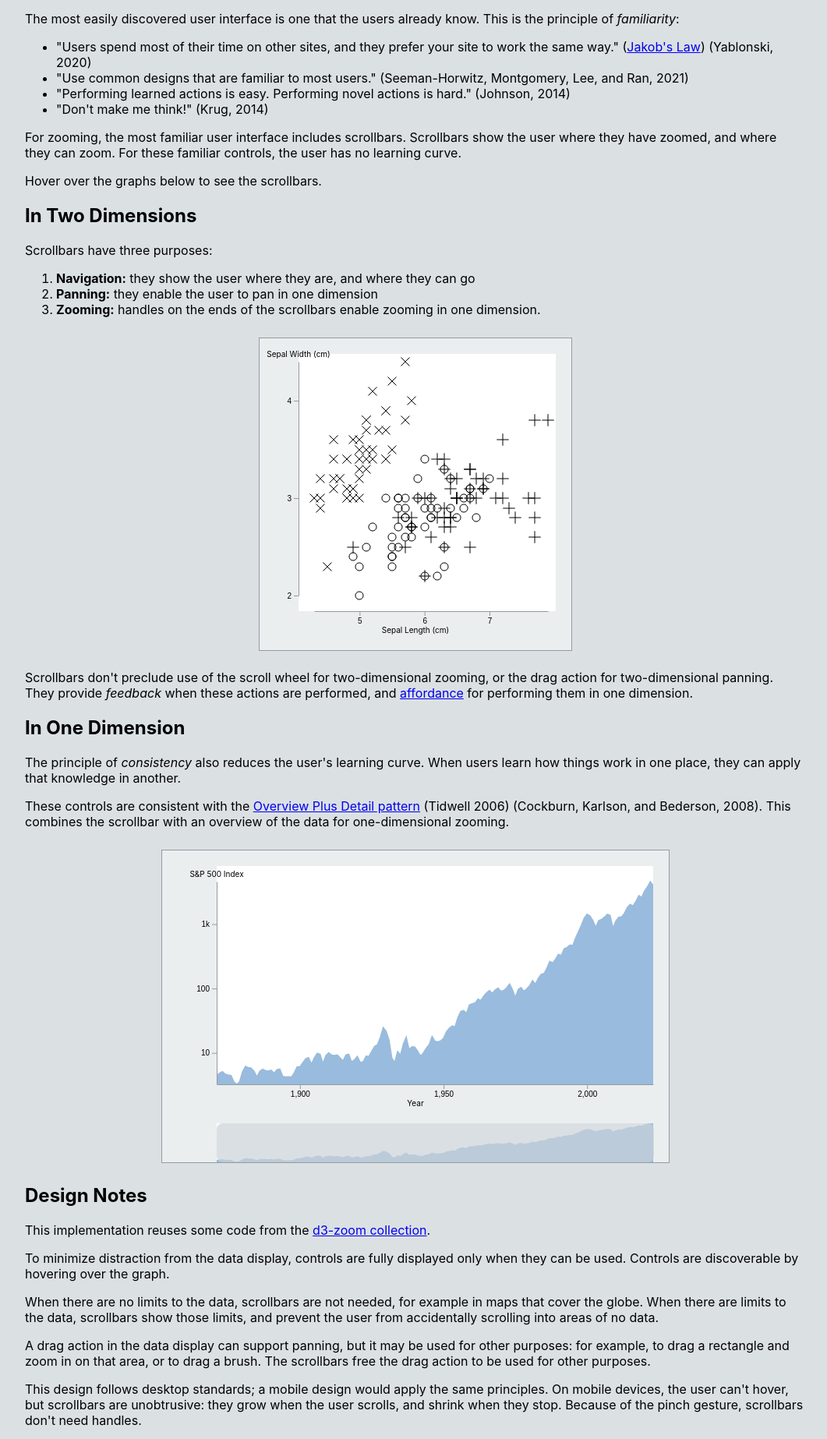
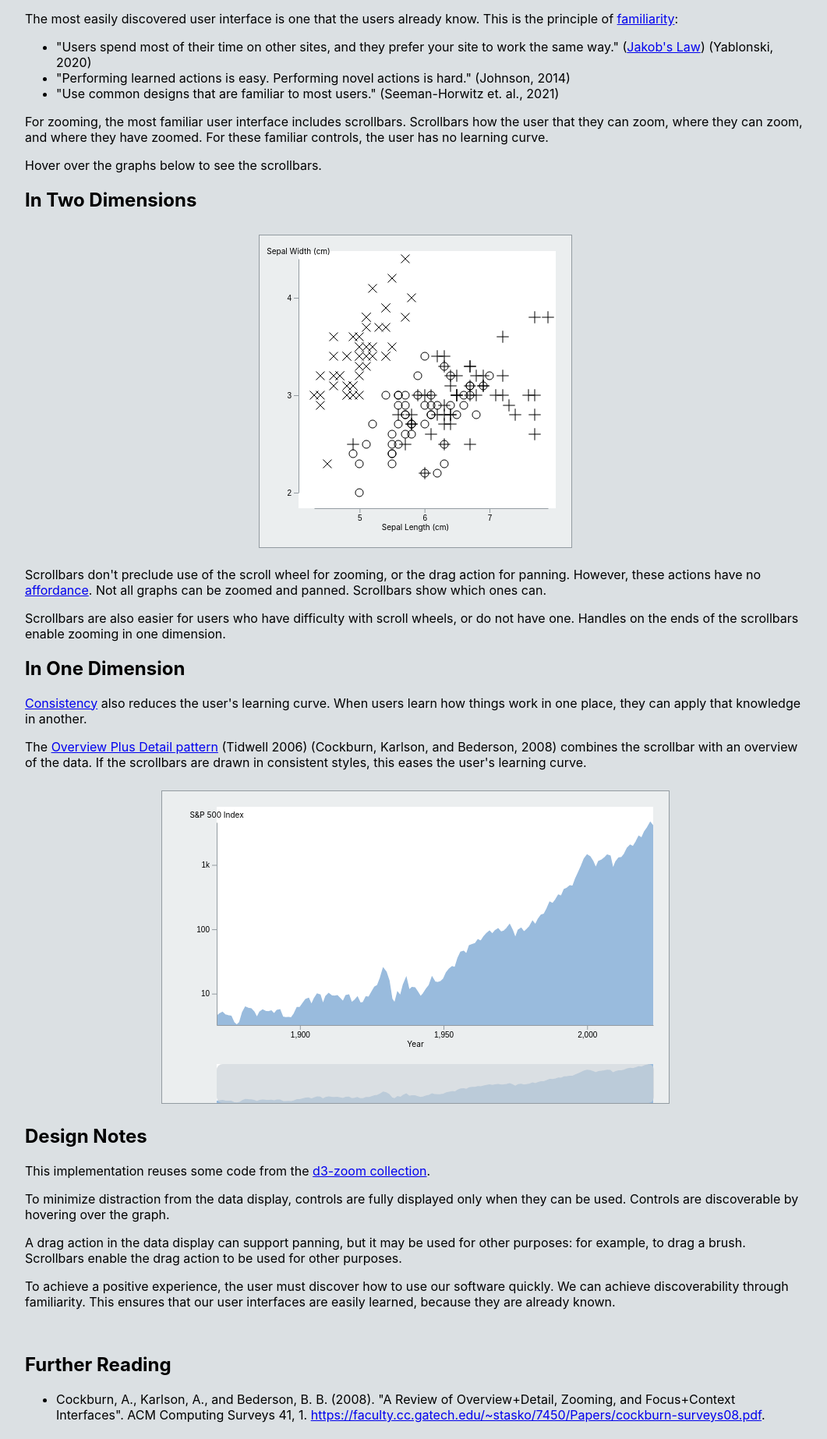
Before and after one commit to hemanrobinson/panning-zooming, a React (Create React App) app: page / in a window 1280 px wide. Shown: the part 448-2294 px from the top of the page at 78% size, without its empty margins (108-1169 px from the left). Built offline with nearby package versions, Linux system fonts and the light colour scheme.

Commit message:
improve text

```diff
--- a/src/App.js
+++ b/src/App.js
@@ -18,52 +18,46 @@ const App = () => {
                 The one great lesson of web design is:  <i>people surf</i>.
                 </p>
                 <p>
-                If users don't get value from a web page, quickly -- they move on.  For this reason, Jakob Nielsen recommends engaging the user <a href="https://www.nngroup.com/articles/how-long-do-users-stay-on-web-pages/">within the first 10 seconds</a>.
+                Jakob Nielsen recommends engaging the user <a href="https://www.nngroup.com/articles/how-long-do-users-stay-on-web-pages/">within the first 10 seconds</a> -- because if users don't get value from a web page, quickly, they move on.
                 </p>
                 <p className="center">
                     <a href="https://www.nngroup.com"><img title="Dr. Jakob Nielsen" alt="Dr. Jakob Nielsen" src={nielsen}/></a>
                 </p>
                 <p>
-                User interface design principles address this problem.  We want our user interfaces to achieve <a href="https://www.interaction-design.org/literature/article/make-it-easy-on-the-user-designing-for-discoverability-within-mobile-apps">discoverability</a>:  "the ease at which users can find new features or functions... and learn to use the things that they find."
+                For this reason, we want our user interfaces to achieve <a href="https://www.interaction-design.org/literature/article/make-it-easy-on-the-user-designing-for-discoverability-within-mobile-apps">discoverability</a>:  "the ease at which users can find new features or functions... and learn to use the things that they find."
                 </p>
                 <p>
-                The most easily discovered user interface is one that the users already know.  This is the principle of <i>familiarity</i>:
+                The most easily discovered user interface is one that the users already know.  This is the principle of <a href="https://www.educative.io/answers/what-are-learnability-principles-for-usability">familiarity</a>:
                 </p>
                 <ul>
                  <li>"Users spend most of their time on other sites, and they prefer your site to work the same way." (<a href="https://lawsofux.com/jakobs-law/">Jakob's Law</a>) (Yablonski, 2020)</li>
-                    <li>"Use common designs that are familiar to most users." (Seeman-Horwitz, Montgomery, Lee, and Ran, 2021)</li>
                     <li>"Performing learned actions is easy.  Performing novel actions is hard." (Johnson, 2014)</li>
-                    <li>"Don't make me think!" (Krug, 2014)</li>
+                    <li>"Use common designs that are familiar to most users." (Seeman-Horwitz et. al., 2021)</li>
                 </ul>
                 <p>
-                For zooming, the most familiar user interface includes scrollbars.  Scrollbars show the user where they have zoomed, and where they can zoom.  For these familiar controls, the user has no learning curve.
+                For zooming, the most familiar user interface includes scrollbars.  Scrollbars how the user that they can zoom, where they can zoom, and where they have zoomed.  For these familiar controls, the user has no learning curve.
                 </p>
                 <p>
                 Hover over the graphs below to see the scrollbars.
                 </p>
                 <h2>In Two Dimensions</h2>
-                <p>
-                Scrollbars have three purposes:
-                </p>
-                <ol>
-                <li><strong>Navigation:</strong>  they show the user where they are, and where they can go</li>
-                <li><strong>Panning:</strong>  they enable the user to pan in one dimension</li>
-                <li><strong>Zooming:</strong>  handles on the ends of the scrollbars enable zooming in one dimension.</li>
-                </ol>
             </div>
             <div className="Graph">
                 <ScatterPlot dataSet={ "Iris" } />
             </div>
             <div className="Description">
                 <p>
-                Scrollbars don't preclude use of the scroll wheel for two-dimensional zooming, or the drag action for two-dimensional panning.  They provide <em>feedback</em> when these actions are performed, and <a href="https://xd.adobe.com/ideas/principles/web-design/what-is-affordance-design/">affordance</a> for performing them in one dimension.
+                Scrollbars don't preclude use of the scroll wheel for zooming, or the drag action for panning.  However, these actions have no <a href="https://xd.adobe.com/ideas/principles/web-design/what-is-affordance-design/">affordance</a>.  Not all graphs can be zoomed and panned.  Scrollbars show which ones can.
+                </p>
+                <p>
+                Scrollbars are also easier for users who have difficulty with scroll wheels, or do not have one.  Handles on the ends of the scrollbars enable zooming in one dimension.
                 </p>
                 <h2>In One Dimension</h2>
                 <p>
-                The principle of <em>consistency</em> also reduces the user's learning curve.  When users learn how things work in one place, they can apply that knowledge in another.
+                <a href="https://www.nngroup.com/articles/consistency-and-standards/">Consistency</a> also reduces the user's learning curve.  When users learn how things work in one place, they can apply that knowledge in another.
                 </p>
                 <p>
-                These controls are consistent with the <a href="https://vega.github.io/vega/examples/overview-plus-detail/">Overview Plus Detail pattern</a> (Tidwell 2006) (Cockburn, Karlson, and Bederson, 2008).  This combines the scrollbar with an overview of the data for one-dimensional zooming.
+                The <a href="https://vega.github.io/vega/examples/overview-plus-detail/">Overview Plus Detail pattern</a> (Tidwell 2006) (Cockburn, Karlson, and Bederson, 2008) combines the scrollbar with an overview of the data.  If the scrollbars are drawn in consistent styles, this eases the user's learning curve.
                 </p>
             </div>
             <div className="Graph">
@@ -78,23 +72,16 @@ const App = () => {
                 To minimize distraction from the data display, controls are fully displayed only when they can be used.  Controls are discoverable by hovering over the graph.
                 </p>
                 <p>
-                When there are no limits to the data, scrollbars are not needed, for example in maps that cover the globe.  When there are limits to the data, scrollbars show those limits, and prevent the user from accidentally scrolling into areas of no data.
+                A drag action in the data display can support panning, but it may be used for other purposes: for example, to drag a brush.  Scrollbars enable the drag action to be used for other purposes.
                 </p>
                 <p>
-                A drag action in the data display can support panning, but it may be used for other purposes: for example, to drag a rectangle and zoom in on that area, or to drag a brush.  The scrollbars free the drag action to be used for other purposes.
-                </p>
-                <p>
-                This design follows desktop standards; a mobile design would apply the same principles.  On mobile devices, the user can't hover, but scrollbars are unobtrusive:  they grow when the user scrolls, and shrink when they stop.  Because of the pinch gesture, scrollbars don't need handles.
-                </p>
-                <p>
-                The user always has some goal, and it's never to learn our user interfaces (no matter how much we admire them!).  For this reason, our goal must be to get the user value, quickly.  We can achieve discoverability through familiarity, by following standards.  This ensures that our user interfaces are easily learned, because they are already known.
+                To achieve a positive experience, the user must discover how to use our software quickly.  We can achieve discoverability through familiarity.  This ensures that our user interfaces are easily learned, because they are already known.
                 </p>
                 <br/>
                 <h2>Further Reading</h2>
                 <ul>
                     <li>Cockburn, A., Karlson, A., and Bederson, B. B. (2008).  "A Review of Overview+Detail, Zooming, and Focus+Context Interfaces". ACM Computing Surveys 41, 1. <a href="https://faculty.cc.gatech.edu/~stasko/7450/Papers/cockburn-surveys08.pdf">https://faculty.cc.gatech.edu/~stasko/7450/Papers/cockburn-surveys08.pdf</a>.</li><br/>
                     <li>Johnson, J. (2014). Designing with the Mind in Mind, Second Edition, 136-137. Waltham MA: Elsevier. <a href="https://www.elsevier.com/books/designing-with-the-mind-in-mind/johnson/978-0-12-818202-4">https://www.elsevier.com/books/designing-with-the-mind-in-mind/johnson/978-0-12-818202-4</a>.</li><br/>
-                    <li>Krug, S. (2014). Don't Make Me Think!, Second Edition, 11. Berkeley CA: New Riders. <a href="http://sensible.com/dont-make-me-think/">http://sensible.com/dont-make-me-think/</a>.</li><br/>
                     <li>Liu, C., White, R., and Dumais, S. (2010). "Understanding Web Browsing Behaviors through Weibull Analysis of Dwell Time". Proceedings of the 33rd international ACM SIGIR conference on Research and Development in Information Retrieval (SIGIR '10), 379–386. <a href="https://www.microsoft.com/en-us/research/wp-content/uploads/2010/07/DwellTimeModel_sigir2010.pdf">https://www.microsoft.com/en-us/research/wp-content/uploads/2010/07/DwellTimeModel_sigir2010.pdf</a>.</li><br/>
                     <li>Nielsen, J. (2011). "How Long Do Users Stay on Web Pages?". Nielsen Norman Group. <a href="https://www.nngroup.com/articles/how-long-do-users-stay-on-web-pages/">https://www.nngroup.com/articles/how-long-do-users-stay-on-web-pages/</a>.</li><br/>
                     <li>Seeman-Horwitz, L., Montgomery, R., Lee, S., and Ran, R. (2021). "Making Content Usable for People with Cognitive and Learning Disabilities". W3C. <a href="https://www.w3.org/TR/coga-usable/#use-a-familiar-hierarchy-and-design-pattern">https://www.w3.org/TR/coga-usable/#use-a-familiar-hierarchy-and-design-pattern</a>.</li><br/>
```
Also changed, not shown: 1 other file (tests, documents, lock files or other folders).
